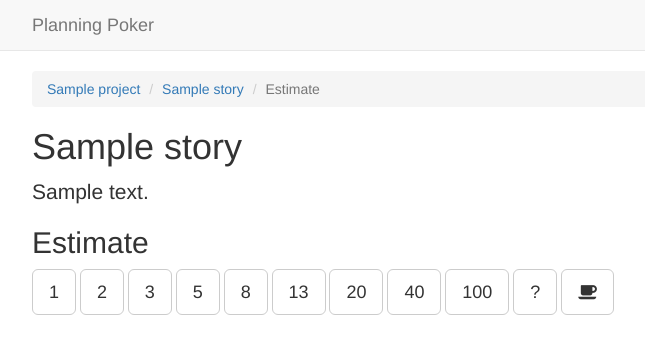
After one commit to kparaju/async-poker, a Django app: template asyncagile/poker/templates/estimate/new.html in a window 1280 px wide. The commit adds this page. Shown: the top 354 px of the page, without its empty margins (38-683 px from the left). Run offline with Django 3.2, Linux system fonts and the light colour scheme; the template is opened without the code that fills it: most values are stand-ins (such as "Sample title", 1, 10 or a date in 2020); some libraries are stand-ins or nearby versions.

Commit message:
Add a bunch of pages
- Add new estimate page mockup
- Add project details page
- Add story details page

```diff
--- a/asyncagile/poker/templates/base.html
+++ b/asyncagile/poker/templates/base.html
@@ -13,6 +13,7 @@
     {% block head_meta %}{% endblock head_meta %}
 
     <link href="//maxcdn.bootstrapcdn.com/bootstrap/3.2.0/css/bootstrap.min.css" rel="stylesheet">
+    <link href="//maxcdn.bootstrapcdn.com/font-awesome/4.1.0/css/font-awesome.min.css" rel="stylesheet">
 
     {% block head_css %}{% endblock head_css %}
 
--- /dev/null
+++ b/asyncagile/poker/templates/estimate/new.html
@@ -0,0 +1,32 @@
+{% extends "base.html" %}
+
+{% block content %}
+<ol class="breadcrumb">
+  <li><a href="{%url 'project-details' story.project.pk %}">{{story.project.name}}</a></li>
+  <li><a href="{%url 'story-details' story.pk %}">{{story.title}}</a></li>
+  <li class="active">Estimate</li>
+</ol>
+
+<div>
+    <h1>{{story.title}}</h1>
+
+    <p class="lead">
+        {{story.description}}
+    </p>
+
+    <h2>Estimate</h2>
+    <div>
+        <a href="#" class="btn btn-default btn-lg" role="button">1</a>
+        <a href="#" class="btn btn-default btn-lg" role="button">2</a>
+        <a href="#" class="btn btn-default btn-lg" role="button">3</a>
+        <a href="#" class="btn btn-default btn-lg" role="button">5</a>
+        <a href="#" class="btn btn-default btn-lg" role="button">8</a>
+        <a href="#" class="btn btn-default btn-lg" role="button">13</a>
+        <a href="#" class="btn btn-default btn-lg" role="button">20</a>
+        <a href="#" class="btn btn-default btn-lg" role="button">40</a>
+        <a href="#" class="btn btn-default btn-lg" role="button">100</a>
+        <a href="#" class="btn btn-default btn-lg" role="button">?</a>
+        <a href="#" class="btn btn-default btn-lg" role="button"><i class="fa fa-coffee"></i></a>
+    </div>
+</div>
+{% endblock %}
--- a/asyncagile/poker/templates/story/browse.html
+++ b/asyncagile/poker/templates/story/browse.html
@@ -3,4 +3,5 @@
 {% block content %}
 <h1>Browse Stories</h1>
 
+
 {% endblock %}
--- a/asyncagile/poker/urls.py
+++ b/asyncagile/poker/urls.py
@@ -3,5 +3,8 @@ from poker import views
 from django.contrib.auth.decorators import login_required
 
 urlpatterns = patterns('',
-    url(r'story/view/(?P<pk>[-_\w]+)',  login_required(views.StoryDetails.as_view()), name='view-story'),
+    url(r'project/details/(?P<pk>[-_\w]+)',  login_required(views.ProjectDetails.as_view()), name='project-details'),
+    url(r'story/browse/$',  login_required(views.StoryBrowse.as_view()), name='story-browse'),
+    url(r'story/details/(?P<pk>[-_\w]+)',  login_required(views.StoryDetails.as_view()), name='story-details'),
+    url(r'estimate/new/(?P<story>\w+)',  login_required(views.EstimateNew.as_view()), name='estimate-new'),
 )
```
Also changed, not shown: asyncagile/poker/templates/project/details.html (added, +31 -0 lines), asyncagile/poker/templates/story/details.html (+48 -5 lines), asyncagile/poker/views.py (+31 -8 lines).
